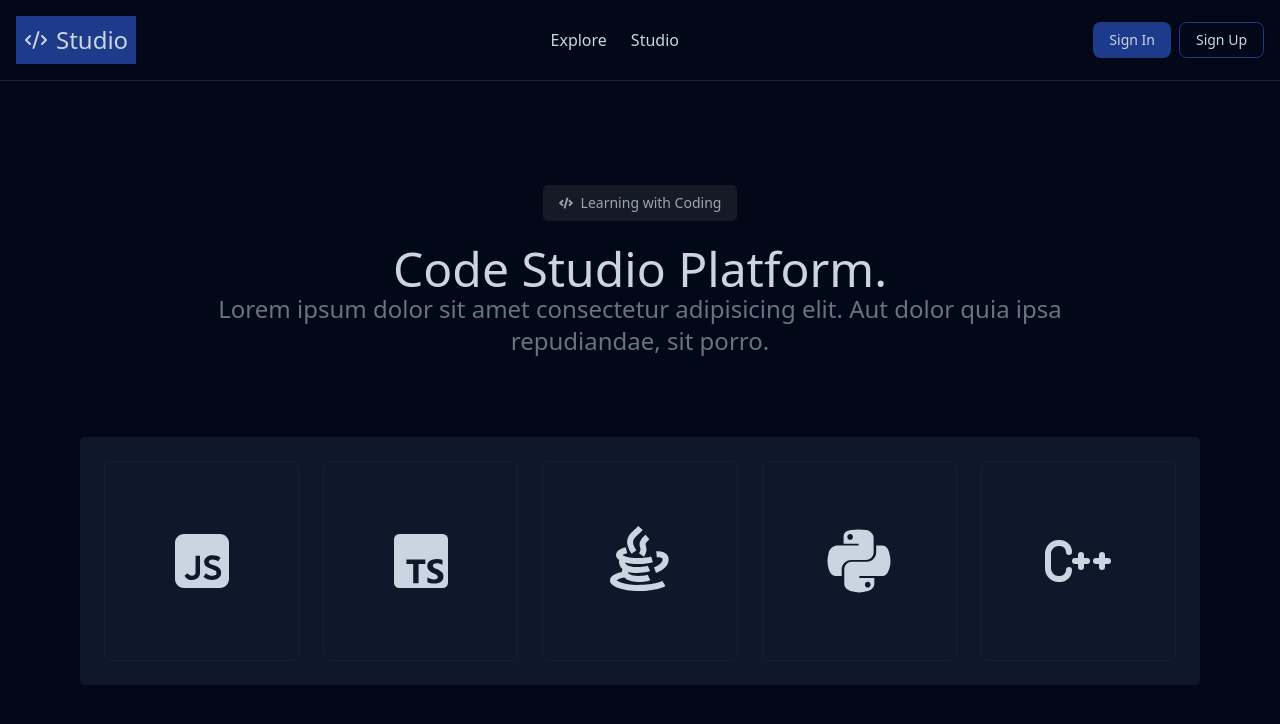
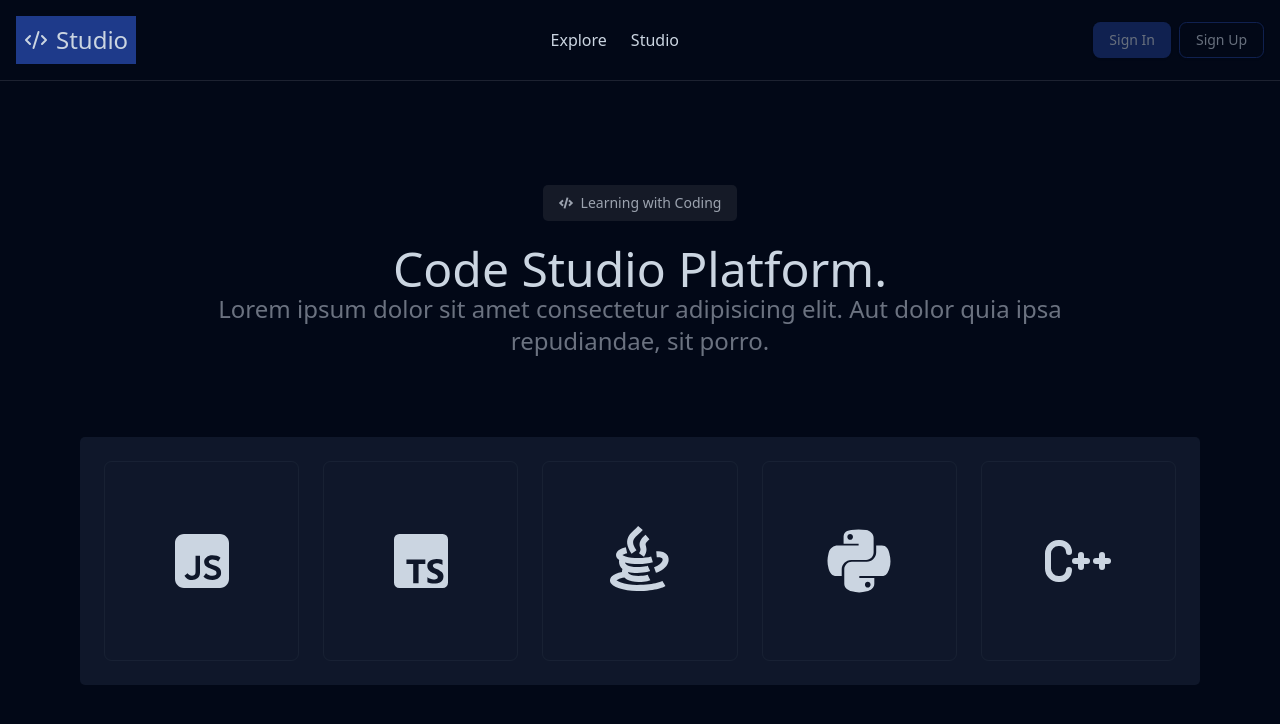
Before and after one commit to drcoder71/code-studio, a React (Vite) app: page / in a window 1280 px wide. Shown: the top 724 px of the page. Built offline with nearby package versions, Linux system fonts and the light colour scheme.

Commit message:
add disabled style to buttons

```diff
--- a/src/components/common/button-common.tsx
+++ b/src/components/common/button-common.tsx
@@ -13,7 +13,7 @@ const ButtonCommon = ({
     label, icon, className, isDisabled, clickHandler
 }: Props) => {
     return (
-        <Button className={`relative flex items-center gap-2 bg-transparent after:absolute after:top-0 after:left-0 after:content-[''] after:w-full after:h-full hover:after:bg-[hsla(0,0%,50%,0)] ${className} capitalize transition overflow-hidden`} onClick={clickHandler} disabled={isDisabled}>
+        <Button className={`relative flex items-center gap-2 bg-transparent after:absolute after:top-0 after:left-0 after:content-[''] after:w-full after:h-full hover:after:bg-[hsla(0,0%,50%,0)] ${className} capitalize transition overflow-hidden ${isDisabled ? 'cursor-not-allowed': 'cursor-pointer'}`} onClick={clickHandler} disabled={isDisabled}>
             {
                 label && <span>{label}</span>
             }
--- a/src/components/root/navbar.tsx
+++ b/src/components/root/navbar.tsx
@@ -18,8 +18,8 @@ const Navbar = () => {
             }
         </ul>
         <div className='inline-flex items-center gap-2'>
-            <ButtonCommon label='sign in' className=' text-popover bg-primary' clickHandler={() => {}}/>
-            <ButtonCommon label='sign up' className=' text-popover border border-primary' clickHandler={() => {}}/>
+            <ButtonCommon label='sign in' className=' text-popover bg-primary' clickHandler={() => {}} isDisabled={true}/>
+            <ButtonCommon label='sign up' className=' text-popover border border-primary' clickHandler={() => {}} isDisabled={true}/>
             {/* <Button className='p-3 rounded-sm bg-popover text-primary hover:bg-primary hover:text-popover'>
                 <FaUser className='text-3xl' />
             </Button> */}
```
